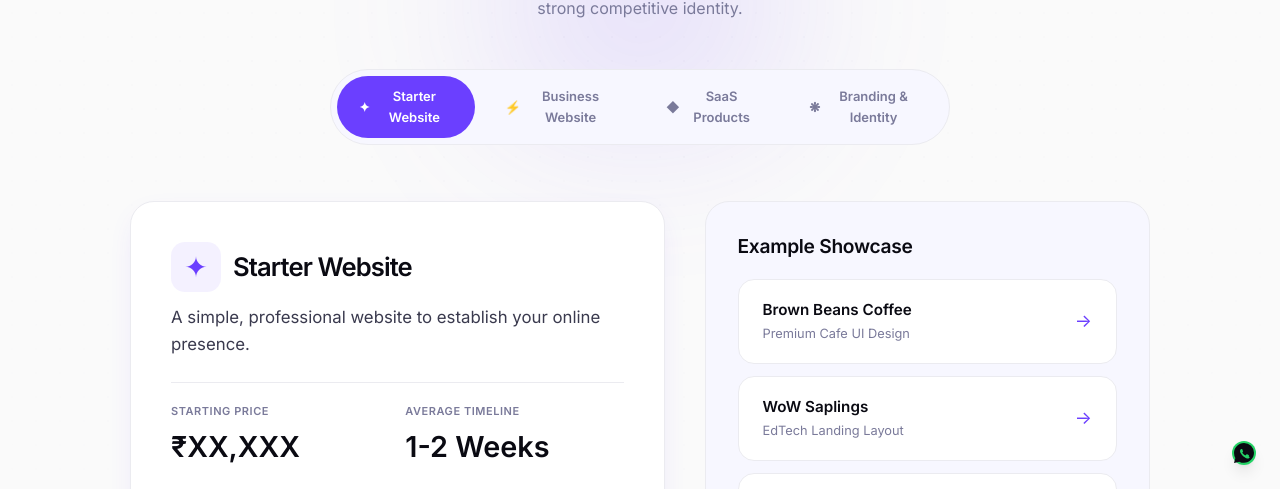
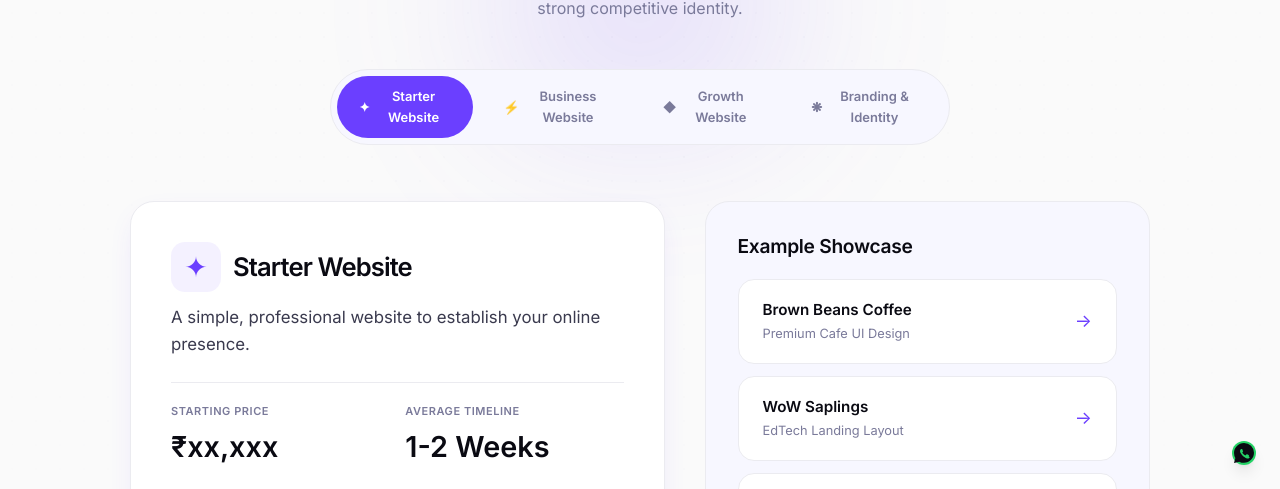
Before and after one commit to tush-art18/palasync-website, a React (Vite) app: page /services in a window 1280 px wide. Shown: the part 311-800 px from the top of the page. Built offline with nearby package versions, Linux system fonts and the light colour scheme.

Commit message:
Service names change saas products into growth website

```diff
--- a/src/pages/Services.tsx
+++ b/src/pages/Services.tsx
@@ -8,7 +8,7 @@ const SERVICES_DATA = {
   'starter-website': {
     title: 'Starter Website',
     subtitle: 'A simple, professional website to establish your online presence.',
-    price: '₹XX,XXX',
+    price: '₹xx,xxx',
     timeline: '1-2 Weeks',
     icon: '✦',
     accent: '#6B3FFF',
@@ -40,7 +40,7 @@ const SERVICES_DATA = {
   'business-website': {
     title: 'Business Website',
     subtitle: 'A complete digital presence that showcases your brand, services and credibility.',
-    price: '₹XX,XXX',
+    price: '₹xx,xxx',
     timeline: '2-3 Weeks',
     icon: '⚡',
     accent: '#8B65FF',
@@ -69,10 +69,10 @@ const SERVICES_DATA = {
       { q: 'Is hosting included?', a: 'We set up your hosting on Vercel or Netlify for free. You only pay for your custom domain name.' }
     ]
   },
-  'saas-products': {
-    title: 'SaaS Products',
-    subtitle: 'Full-stack application development. From database architecture to custom client portals.',
-    price: '₹49,999+',
+  'growth-website': {
+    title: 'Growth Website',
+    subtitle: 'A website designed around your customer journey to convert visitors into leads and customers.',
+    price: '₹xx,xxx',
     timeline: '4-6 Weeks',
     icon: '◆',
     accent: '#22C55E',
```
